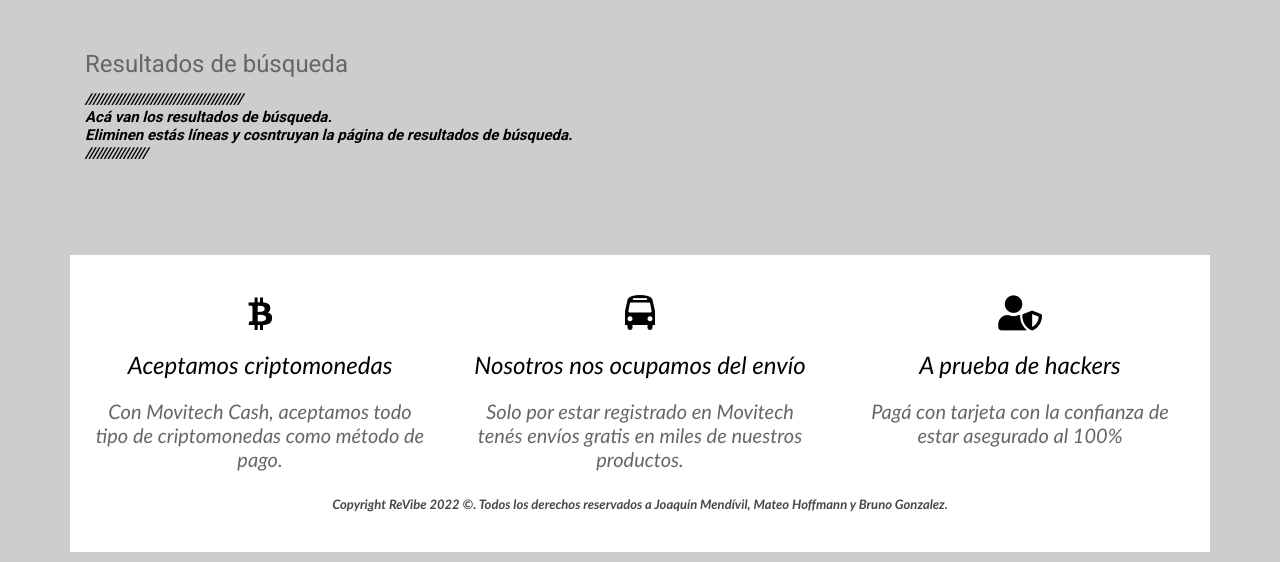
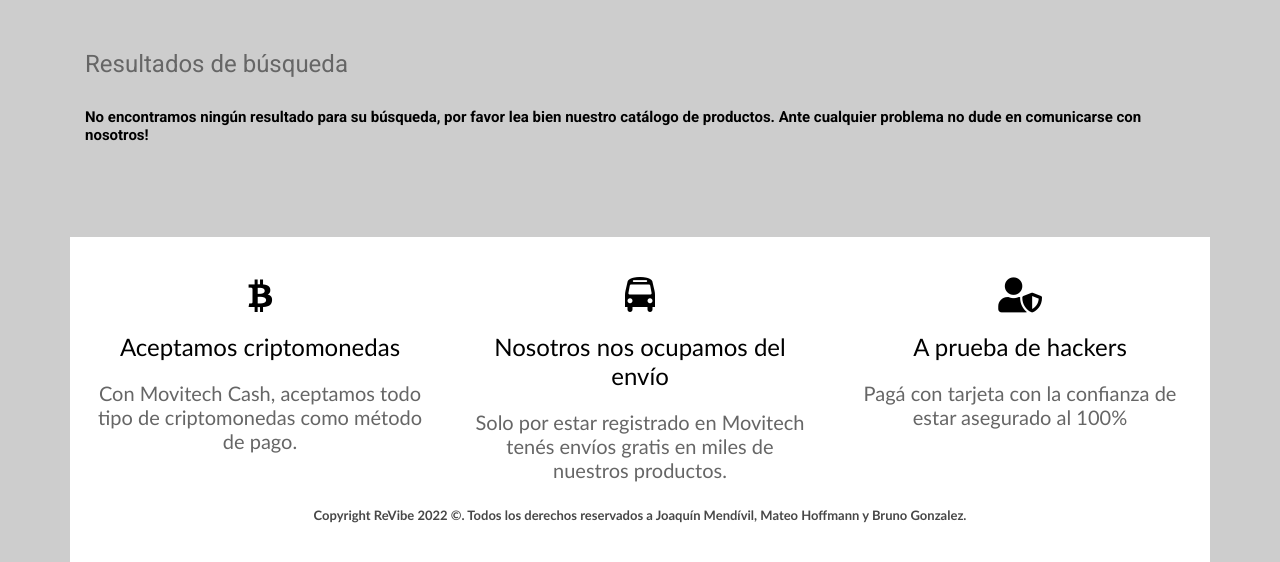
Before and after one commit to Brunoo-G/Movitech, a Node server app: page /search-results in a window 1280 px wide. Shown: the part 127-689 px from the top of the page. Run offline with Node 20, Linux system fonts and the light colour scheme; some libraries are stand-ins or nearby versions.

Commit message:
Resultado de busqueda

```diff
--- a/movitech/views/search-results.ejs
+++ b/movitech/views/search-results.ejs
@@ -9,10 +9,7 @@
 					<h2 class="products-title">Resultados de búsqueda</h2>
 				</div>
 				<!-- Show the "ultimos" products -->
-				<h2 class="col-12"> <i>///////////////////////////////////////// <br> Acá van los resultados de búsqueda. <br>
-				Eliminen estás líneas y cosntruyan la página de resultados de búsqueda. <br>
-				////////////////
-				</h2>
+				<h2 class="col-12"> <br> No encontramos ningún resultado para su búsqueda, por favor lea bien nuestro catálogo de productos. Ante cualquier problema no dude en comunicarse con nosotros! <br></h2>
 
 
 		<!-- footer -->
```
